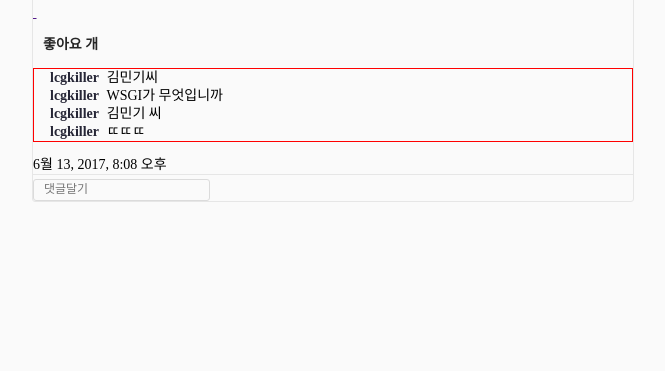
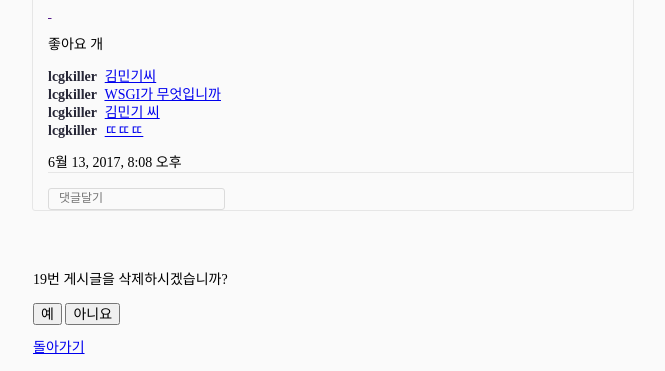
Before and after one commit to lcgkiller/isnta, a Django app: page /post/19/ in a window 1280 px wide. Shown: the part 786-1157 px from the top of the page, without its empty margins (307-972 px from the left). Before the commit the page ends 988 px from the top, so only its background shows below. Run offline with Django 3.2, Linux system fonts and the light colour scheme; data comes from the database, SQL or seed files in the repository; both versions use the stored data as it was after the commit; grey boxes labelled with a size stand in for pictures from a placeholder-image service; style sheets or scripts are compiled from the project's sources; some libraries are stand-ins or nearby versions.

Commit message:
댓글 생성, 댓글 삭제 기능 구현

```diff
--- a/django_app/post/urls.py
+++ b/django_app/post/urls.py
@@ -10,5 +10,6 @@ urlpatterns = [
     url(r'^create/$', views.post_create, name='post_create'),
     url(r'^delete/(?P<post_pk>[0-9]+)/$', views.post_delete, name='post_delete'),
     url(r'^modify/(?P<post_pk>[0-9]+)/$', views.post_modify, name='post_modify'),
-    url(r'^comment_add/(?P<post_pk>[0-9]+)/$', views.comment_create, name='comment_add')
+    url(r'^comment_add/(?P<post_pk>[0-9]+)/$', views.comment_create, name='comment_add'),
+    url(r'^comment_delete/(?P<post_pk>[0-9]+)/(?P<comment_pk>[0-9]+)/$', views.comment_delete, name='comment_delete')
 ]
--- a/django_app/post/views.py
+++ b/django_app/post/views.py
@@ -145,25 +145,29 @@ def comment_create(request, post_pk):
         post = Post.objects.get(pk=post_pk)
         post.add_comment(user, content)
 
-        return redirect('posts:post_list')
-
-    # if request.method == "POST":
-        #     user = User.objects.first()
-        #     post = Post.objects.create(
-        #         author = user,
-        #         photo=request.FILES['file'],
-        #     )
-        #
-        #     comment_string = request.POST.get('comment', '')
-        #     if comment_string:
-        #         # 댓글로 사용할 문자열이 전달된 경우 위에서 생성한 post객체에 연결되는 Comment 객체를 생성
-        #         post.comment_set.create(
-        #             # 임의 유저를 사용하고, 실제 로그인된 사용자로 바꿔주어야 함.
-        #             author=user,
-        #             content=comment_string,
-        #         )
+        return redirect('posts:post_detail', post_pk)
 
 
 def comment_delete(request, post_pk, comment_pk):
     # POST요청을 받아 Comment 객체를 delete, 이후 post_detail 페이지로 redirect
-    pass
+
+    post = Post.objects.get(pk=post_pk)
+    comment = post.comment_set.get(pk=comment_pk)
+
+    if request.method == "POST":
+        yes_or_no = request.POST.get('delete_yes_or_no')
+        if yes_or_no == "yes":
+            comment.delete()
+            return redirect('posts:post_detail', post_pk)
+
+
+    elif request.method == "GET":
+        context = {
+            'comment': comment
+        }
+        return render(request, 'comment/comment_delete.html', context)
+
+
+
+    # if request.method == "POST":
+    #     pass
--- a/django_app/static/css/post.css
+++ b/django_app/static/css/post.css
@@ -1 +1 @@
-article.post{width:600px;margin:0 auto;margin-bottom:60px;border:1px solid #e6e6e6;border-radius:3px}article.post .post-header{width:100%;height:60px}article.post .post-header a{font-size:14px;text-decoration:none;color:#262626;font-weight:600}article.post .post-header .post-header-left{display:inline-block;padding:10px 10px}article.post .post-header .post-header-left .circle-user-img{vertical-align:middle;width:30px;height:30px;border:3px solid gold;border-radius:7px}article.post .post-photo-container img{width:100%;height:600px}article.post .post-like{font-weight:600;padding-left:5px;margin-left:5px;color:#262626;vertical-align:baseline;margin-bottom:8px}div.post-comment-container{border:1px solid red;padding:0 16px}div.post-comment-container .comment-author{color:#262636;text-decoration:none;margin-right:.3em;font-weight:600;overflow:hidden;white-space:nowrap;padding-left:5px;margin-left:-5px}div.post-comment-container .comment-content{vertical-align:baseline}.created{margin-bottom:4px;border-bottom:1px solid #e6e6e6}
+article.post{width:600px;margin:0 auto;margin-bottom:60px;border:1px solid #e6e6e6;border-radius:3px}article.post .post-header{width:100%;height:60px}article.post .post-header a{font-size:14px;text-decoration:none;color:#262626;font-weight:600;padding-left:5px}article.post .post-header .post-header-left{display:inline-block;padding:10px 10px}article.post .post-header .post-header-left .circle-user-img{vertical-align:middle;width:30px;height:30px;border:1px solid gray;border-radius:15px}article.post .post-photo-container img{width:100%;height:600px}article.post .post-photo-container .post-like{font-weight:600;padding-left:5px;margin-left:5px;color:#262626;vertical-align:baseline;margin-bottom:8px}article.post .post-content-container{padding-left:5px;margin-left:10px}div.post-comment-container .comment-author{color:#262636;text-decoration:none;margin-right:.3em;font-weight:600;overflow:hidden;white-space:nowrap}div.post-comment-container .comment-content{vertical-align:baseline}.created{margin-bottom:15px;border-bottom:1px solid #e6e6e6}.post-post-delete{margin:0 auto;width:600px;clear:both}.post-post-delete p,.post-post-delete input{width:100%;clear:both}
--- a/django_app/static/scss/post.scss
+++ b/django_app/static/scss/post.scss
@@ -19,6 +19,7 @@ article.post {
       text-decoration: none;
       color : #262626;
       font-weight : 600;
+      padding-left : 5px;
     }
 
     .post-header-left{
@@ -29,8 +30,8 @@ article.post {
         vertical-align: middle;
         width: 30px;
         height: 30px;
-        border: 3px solid gold;
-        border-radius: 7px;
+        border: 1px solid gray;
+        border-radius: 15px;
       }
     }
   }
@@ -39,7 +40,6 @@ article.post {
     img {
       width: 100%;
       height : 600px;
-     }
      }
 
      .post-like{
@@ -52,11 +52,13 @@ article.post {
      }
   }
 
+  .post-content-container{
 
+    padding-left : 5px;
+    margin-left : 10px;
+  }
+}
 div.post-comment-container{
-
-  border : 1px solid red;
-  padding: 0 16px;
 
   .comment-author{
     color: #262636;
@@ -65,8 +67,7 @@ div.post-comment-container{
     font-weight: 600;
     overflow: hidden;
     white-space: nowrap;
-    padding-left : 5px;
-    margin-left : -5px;
+
   }
 
   .comment-content{
@@ -76,6 +77,18 @@ div.post-comment-container{
 
 
 .created{
-  margin-bottom: 4px;
+  margin-bottom: 15px;
   border-bottom: 1px solid #e6e6e6;
 }
+
+
+.post-post-delete {
+  margin : 0 auto;
+  width: 600px;
+  clear: both;
+
+  p, input {
+    width: 100%;
+    clear: both;
+  }
+}
--- a/django_app/templates/include/post.html
+++ b/django_app/templates/include/post.html
@@ -1,7 +1,8 @@
+{% load static %}
 <article class="post">
     <header class="post-header">
         <div class="post-header-left">
-            <a href="#"><img class="circle-user-img" src="https://placehold.it/30x30" alt=""></a>
+            <a href="#"><img class="circle-user-img" src="{% static 'images/unknown.jpg' %}" alt=""></a>
             <span><a href="">{{ post.author }}</a>{{ post.id }}번 게시물</span>
         </div>
         <div class="post-header-right">
@@ -29,12 +30,14 @@
           {% for comment in post.comment_set.all %}
           <div class="post-comment">
               <a href="#" class="comment-author">{{ comment.author }}</a>
-              <span class="comment-content">{{ comment.content }}</span>
-              <a href="" class="comment-tag"></a>
+              <a href="{% url 'posts:comment_delete' comment.post.pk comment.pk %}" class="comment-tag">
+                  <span class="comment-content">{{ comment.content }}</span>
+              </a>
           </div>
           {% endfor %}
       </div>
       <p class="created">{{ post.created_date }}</p>
-      {% include "include/comment.html" %}
+        {% include "include/comment.html" %}
+
     </div>
 </article>
--- a/django_app/templates/post/post_delete.html
+++ b/django_app/templates/post/post_delete.html
@@ -1,10 +1,10 @@
-{% extends 'common/base.html' %}
-{% block content %}
-<img src="{{ post.photo.url }}" alt="">
-<p>{{ post.id }}번 게시글을 삭제하시겠습니까?</p>
-<form action="" method="post" >{% csrf_token %}
-    <button type="submit" name="delete_yes_or_no" value="yes">예</button>
-    <button type="submit" name="delete_yes_or_no" value="no">아니요</button>
-</form>
-<p><a href="{% url 'posts:post_list' %}">돌아가기</a></p>
+{% block contenet %}
+<div class="post-post-delete">
+  <p>{{ post.id }}번 게시글을 삭제하시겠습니까?</p>
+    <form action="{% url 'posts:post_delete' post.id %}" method="POST" >{% csrf_token %}
+        <button type="submit" name="delete_yes_or_no" value="yes">예</button>
+        <button type="submit" name="delete_yes_or_no" value="no">아니요</button>
+    </form>
+  <p><a href="{% url 'posts:post_list' %}">돌아가기</a></p>
+</div>
 {% endblock %}
--- a/django_app/templates/post/post_detail.html
+++ b/django_app/templates/post/post_detail.html
@@ -9,5 +9,6 @@
       -->
 {% block content %}
 {% include "include/post.html" %}
+{% include "post/post_delete.html" %}
 
 {% endblock %}
```
Also changed, not shown: django_app/templates/comment/comment_delete.html (added, +9 -0 lines), django_app/db.sqlite3, django_app/member/models.py (line endings or trailing spaces), django_app/static/images/unknown.jpg (added). Lines whose indentation alone changed are shown as unchanged.
